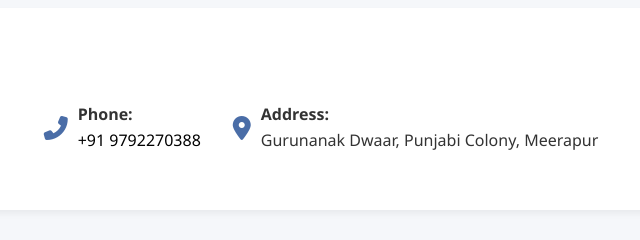
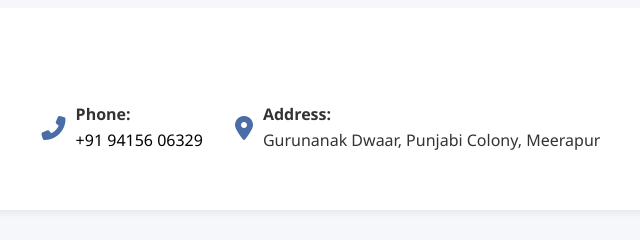
Before and after one commit to shruticlasses/home, a plain HTML site: page index.html in a window 1280 px wide. Shown: the part 960-1200 px from the top of the page, 319-959 px from the left. Drawn offline with Linux system fonts and the light colour scheme.

Commit message:
Add files via upload

```diff
--- a/index.html
+++ b/index.html
@@ -391,7 +391,7 @@
                     <i class="fas fa-phone-alt contact-icon"></i>
                     <div>
                         <strong>Phone:</strong>
-                        <p><a href="tel:+919792270388" style="text-decoration: none; color: black;">+91 9792270388</a></p>
+                        <p><a href="tel:+919415606329" style="text-decoration: none; color: black;">+91 94156 06329</a></p>
                     </div>
                 </div>
 
```
